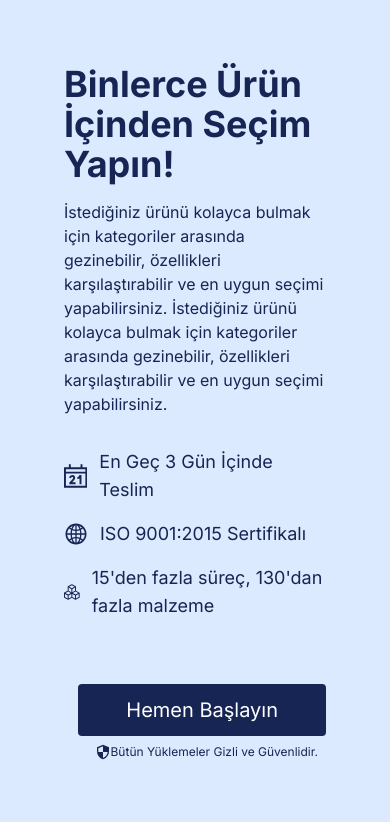
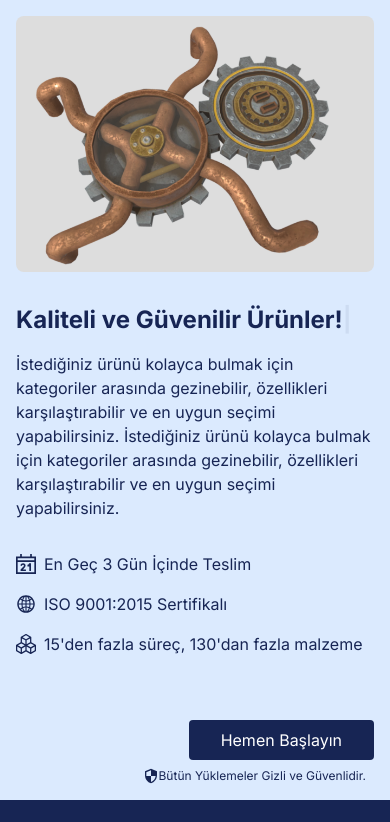
Before and after one commit to ebraar/tarvip-homepage, a Next.js app in the folder tarvip-homepage/: page / in a window 390 px wide. Shown: the top 822 px of the page. Built offline with nearby package versions, Linux system fonts and the light colour scheme.

Commit message:
yazılar ve animasyon düzeltmeleri

```diff
--- a/tarvip-homepage/components/homepage.jsx
+++ b/tarvip-homepage/components/homepage.jsx
@@ -1,3 +1,5 @@
+import React, { useEffect, useRef } from 'react';
+import Typed from 'typed.js';
 import { GrSchedule } from "react-icons/gr";
 import { AiOutlineGlobal } from "react-icons/ai";
 import { BsBoxes } from "react-icons/bs";
@@ -5,41 +7,62 @@ import { MdSecurity } from "react-icons/md";
 import Image from 'next/image';
 
 const HomeSection = () => {
+  const typedElement = useRef(null);
+
+  useEffect(() => {
+    const options = {
+      strings: [
+        'Binlerce Ürün İçinden Seçin!',
+        'Kaliteli ve Güvenilir Ürünler!',
+        'Hemen Başlayın ve Keşfedin!'
+      ],
+      typeSpeed: 40,
+      backSpeed: 50,
+      loop: true,
+    };
+
+    const typed = new Typed(typedElement.current, options);
+
+    return () => {
+      typed.destroy();
+    };
+  }, []);
+
   return (
-    <div className="bg-blue-100 p-16">
-      <div className="max-w-7xl mx-auto grid grid-cols-1 lg:grid-cols-2 gap-16">
-        <div>
-          <h1 className="text-4xl font-bold text-blue-950 mb-4 animate-slideInLeft">
-            Binlerce Ürün İçinden Seçim Yapın!
+    <div className="bg-blue-100 p-4 sm:p-8 md:p-16">
+      <div className="max-w-7xl mx-auto grid grid-cols-1 lg:grid-cols-2 gap-8 md:gap-16">
+        <div className="order-2 lg:order-1">
+          <h1 className="text-2xl sm:text-3xl md:text-4xl font-bold text-blue-950 mb-4 animate-slideInLeft">
+            <span ref={typedElement}></span>
           </h1>
           <p className="text-blue-950 mb-8 animate-slideInLeft">
             İstediğiniz ürünü kolayca bulmak için kategoriler arasında gezinebilir, özellikleri karşılaştırabilir ve en uygun seçimi yapabilirsiniz. İstediğiniz ürünü kolayca bulmak için kategoriler arasında gezinebilir, özellikleri karşılaştırabilir ve en uygun seçimi yapabilirsiniz.
           </p>
           <ul className="space-y-4">
             <li className="flex items-center animate-slideInLeft">
-              <GrSchedule className="text-blue-950 mr-3 text-2xl" />
-              <p className="text-blue-950 text-lg">En Geç 3 Gün İçinde Teslim</p>
+              <GrSchedule className="text-blue-950 mr-2 sm:mr-3 text-xl sm:text-2xl" />
+              <p className="text-blue-950 text-base sm:text-lg">En Geç 3 Gün İçinde Teslim</p>
             </li>
             <li className="flex items-center animate-slideInLeft">
-              <AiOutlineGlobal className="text-blue-950 mr-3 text-2xl" />
-              <p className="text-blue-950 text-lg">ISO 9001:2015 Sertifikalı</p>
+              <AiOutlineGlobal className="text-blue-950 mr-2 sm:mr-3 text-xl sm:text-2xl" />
+              <p className="text-blue-950 text-base sm:text-lg">ISO 9001:2015 Sertifikalı</p>
             </li>
             <li className="flex items-center animate-slideInLeft">
-              <BsBoxes className="text-blue-950 mr-3 text-2xl" />
-              <p className="text-blue-950 text-lg">15'den fazla süreç, 130'dan fazla malzeme</p>
+              <BsBoxes className="text-blue-950 mr-2 sm:mr-3 text-xl sm:text-2xl" />
+              <p className="text-blue-950 text-base sm:text-lg">15'den fazla süreç, 130'dan fazla malzeme</p>
             </li>
           </ul>
           <div className="mt-8 flex justify-end">
-            <button className="mt-8 bg-blue-950 text-white py-3 px-12 rounded text-xl hover:bg-blue-900">
+            <button className="mt-8 bg-blue-950 text-white py-2 px-8 sm:py-3 sm:px-12 rounded text-base sm:text-xl hover:bg-blue-900">
               Hemen Başlayın
             </button>
           </div>
           <div className="mt-2 flex justify-end mr-2">
             <MdSecurity className="text-blue-950" />
-            <p className="text-blue-950 text-xs">Bütün Yüklemeler Gizli ve Güvenlidir.</p>
+            <p className="text-blue-950 text-xs sm:text-sm">Bütün Yüklemeler Gizli ve Güvenlidir.</p>
           </div>
         </div>
-        <div className="rounded-sm p-16 flex justify-center items-center relative w-full h-full">
+        <div className="order-1 lg:order-2 rounded-sm p-4 sm:p-8 md:p-16 flex justify-center items-center relative w-full h-64 sm:h-full">
           <Image
             src="/images/resim.png"
             alt="Example Image"
```
